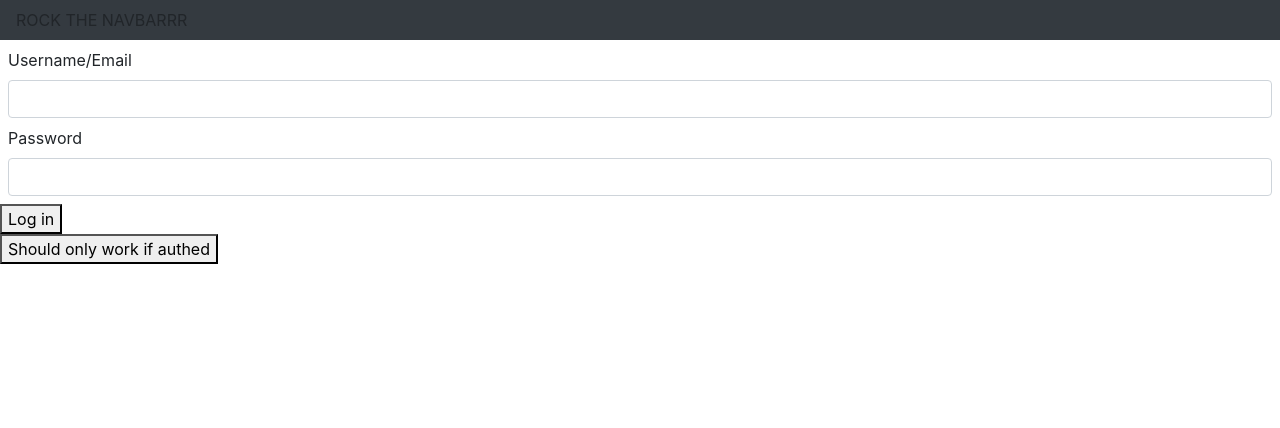
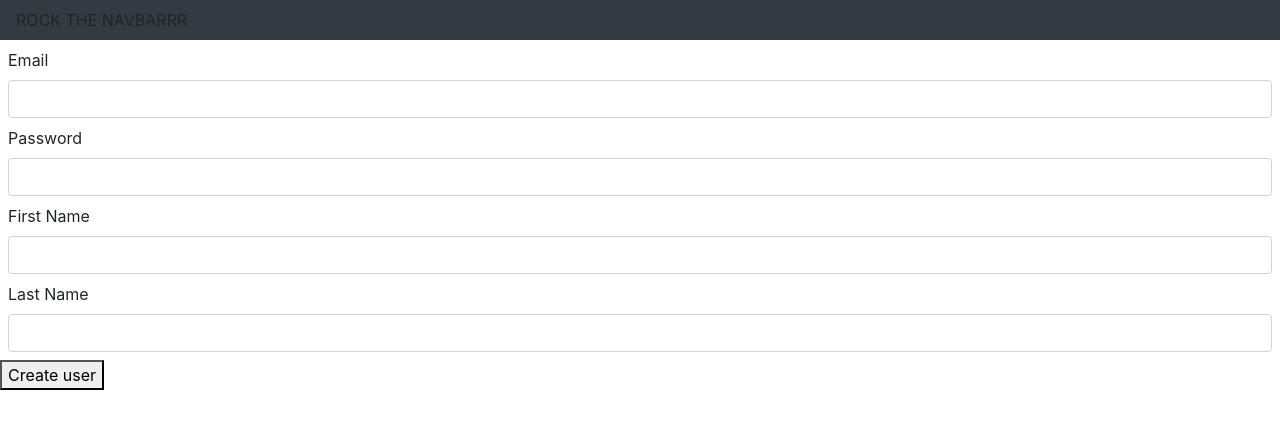
Before and after one commit to AlistairTait12/bizi.ly, a React (Create React App) app in the folder src/frontend/: page / in a window 1280 px wide. Shown: the top 428 px of the page. Built offline with nearby package versions, Linux system fonts and the light colour scheme.

Commit message:
testing signing up - able to add users to the database, can authenticate from backend

```diff
--- a/src/frontend/src/App.js
+++ b/src/frontend/src/App.js
@@ -1,7 +1,6 @@
 import React, { Component } from "react";
 import "bootstrap/dist/css/bootstrap.min.css";
 import SignUpForm from "./components/signUpForm.component";
-import LoginForm from "./components/loginForm.component";
 
 class App extends Component {
   state = {};
@@ -10,7 +9,7 @@ class App extends Component {
     return (
       <div>
         <nav className="navbar navbar-dark bg-dark">ROCK THE NAVBARRR</nav>
-        <LoginForm />
+        <SignUpForm />
       </div>
     );
   }
--- a/src/frontend/src/components/loginForm.component.js
+++ b/src/frontend/src/components/loginForm.component.js
@@ -33,7 +33,11 @@ class LoginForm extends Component {
 
     UserDataService.login(data)
       .then((response) => {
-        console.log(response)
+        console.log(response.data)
+        // we needd to store the user in local storage here?
+        // we can use the stored users token if one exists for future requests
+        // also the user data includes their id, this should help displaying tasks
+        // when we join the tables
       })
       .catch((e) => {
         console.log(e);
```
